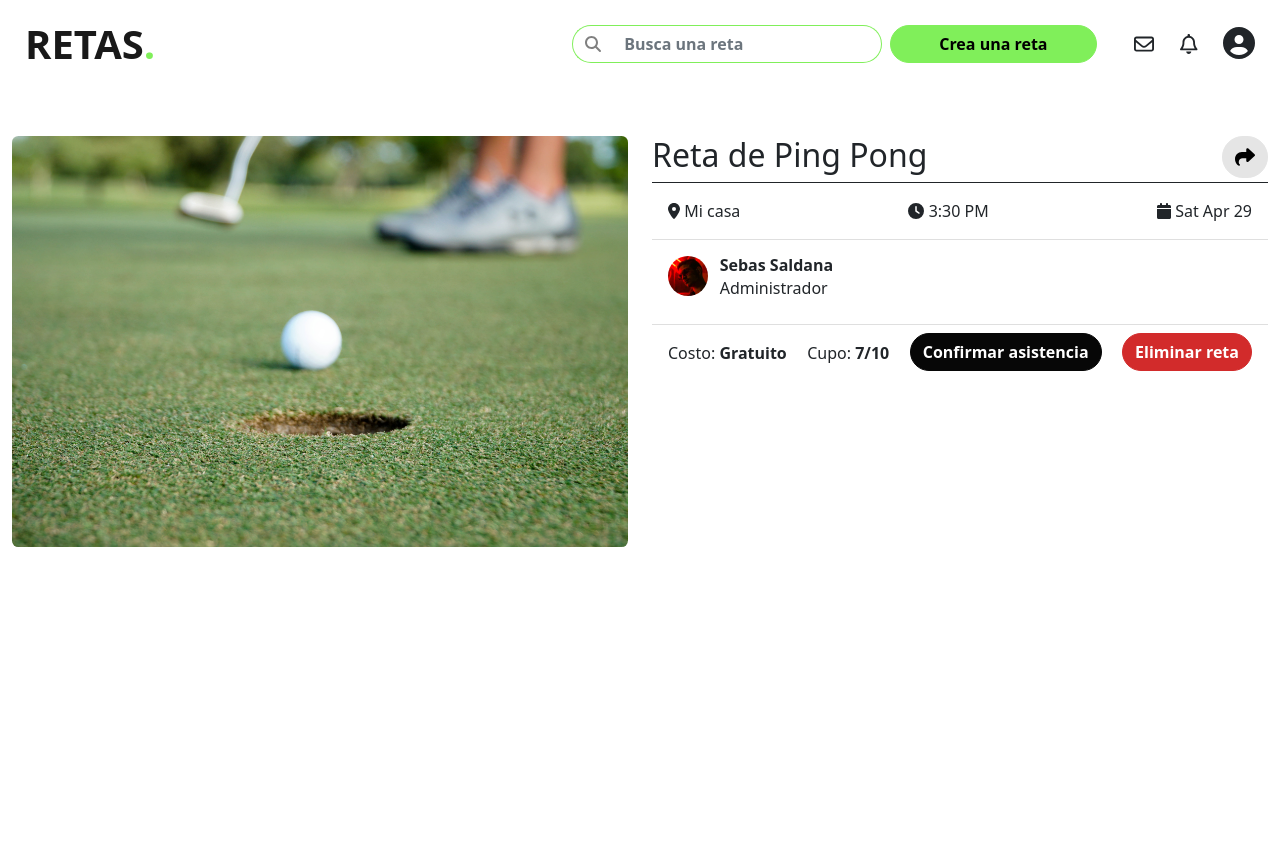
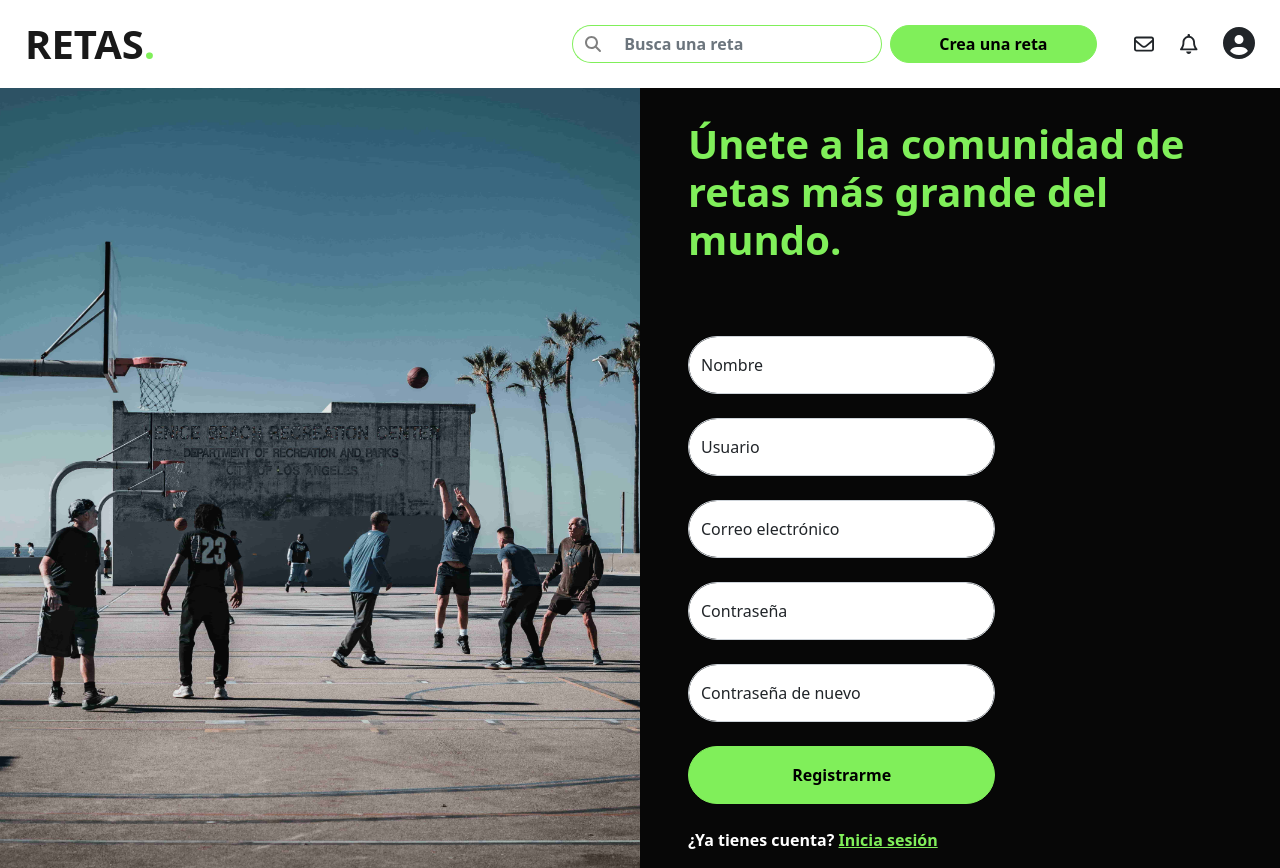
Before and after one commit to Sebas1245/Retas, a React (Create React App) app in the folder client/: page / in a window 1280 px wide. Before the commit the page ends 800 px from the top, so only its background shows below. Built offline with nearby package versions, Linux system fonts and the light colour scheme.

Commit message:
Adds protected route component

```diff
--- a/client/src/App.tsx
+++ b/client/src/App.tsx
@@ -8,10 +8,7 @@ function App() {
   return (
     <div className="App">
       <Navbar />
-      <RetaDetail title={'Reta de Ping Pong'} imgSrc={'./golf_retas.jpeg'} location={'Mi casa'} hour={15} min={30} date={new Date('2022-04-29')} admin={{
-        name: 'Sebas Saldana',
-        avatarImgSrc: './avatar.jpg'
-      }} price={'Gratuito'} confirmedUsers={7} maxUsers={10} />
+      <Home />
     </div>
   );
 }
--- a/client/src/views/RetaDetail.tsx
+++ b/client/src/views/RetaDetail.tsx
@@ -5,8 +5,7 @@ import { getWeekday, getMonth } from '../utils/dateTransforms';
 import Button from '../components/Button';
 
 // add contact info like phone and email later on
-type AdminUser = {
-    name: string,
+interface AdminUser extends User {
     avatarImgSrc: string
 }
 
```
Also changed, not shown: client/src/utils/ProtectedRoute.tsx (added, +17 -0 lines).
